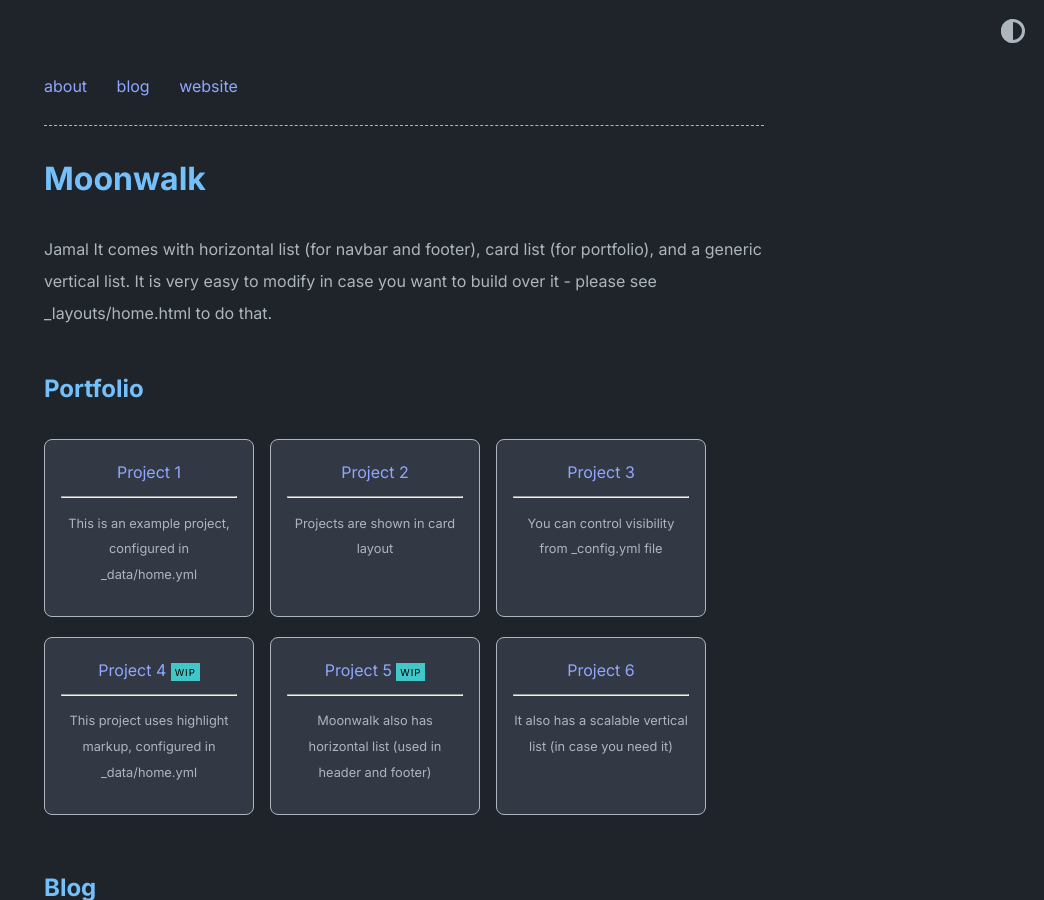
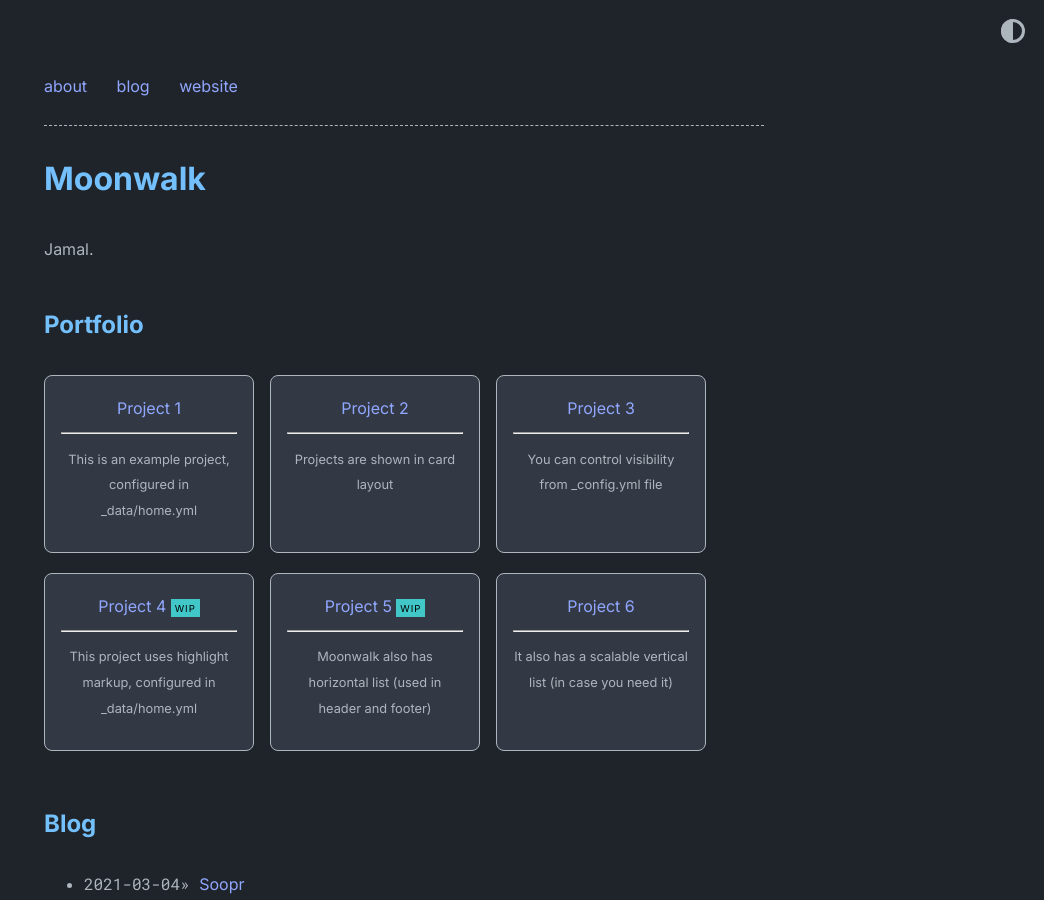
Before and after one commit to odajxx/odaj, a Jekyll site: the page built from index.md, in a window 1280 px wide and 900 px high. Shown: the whole window, without its empty margins (236-1280 px from the left). Built offline with Jekyll 4.4.1, drawn with Linux system fonts in a browser that asks for light colours; part of the change alters nothing that is shown.

```diff
--- a/_config.yml
+++ b/_config.yml
@@ -1,9 +1,9 @@
 title: Moonwalk
 author: Abhinav Saxena
-url: https://odaj.github.io # root address of the site
+url: https://odajxx.github.io # root address of the site
 baseurl: "" # leave this empty for root-level deployment
 description: > # description of the site (multiple lines allowed)
-  Jamal It comes with horizontal list (for navbar and footer), card list (for portfolio), and a generic vertical list. It is very easy to modify in case you want to build over it - please see _layouts/home.html to do that.
+  Jamal.
 
 permalink: /:slug
 
```
